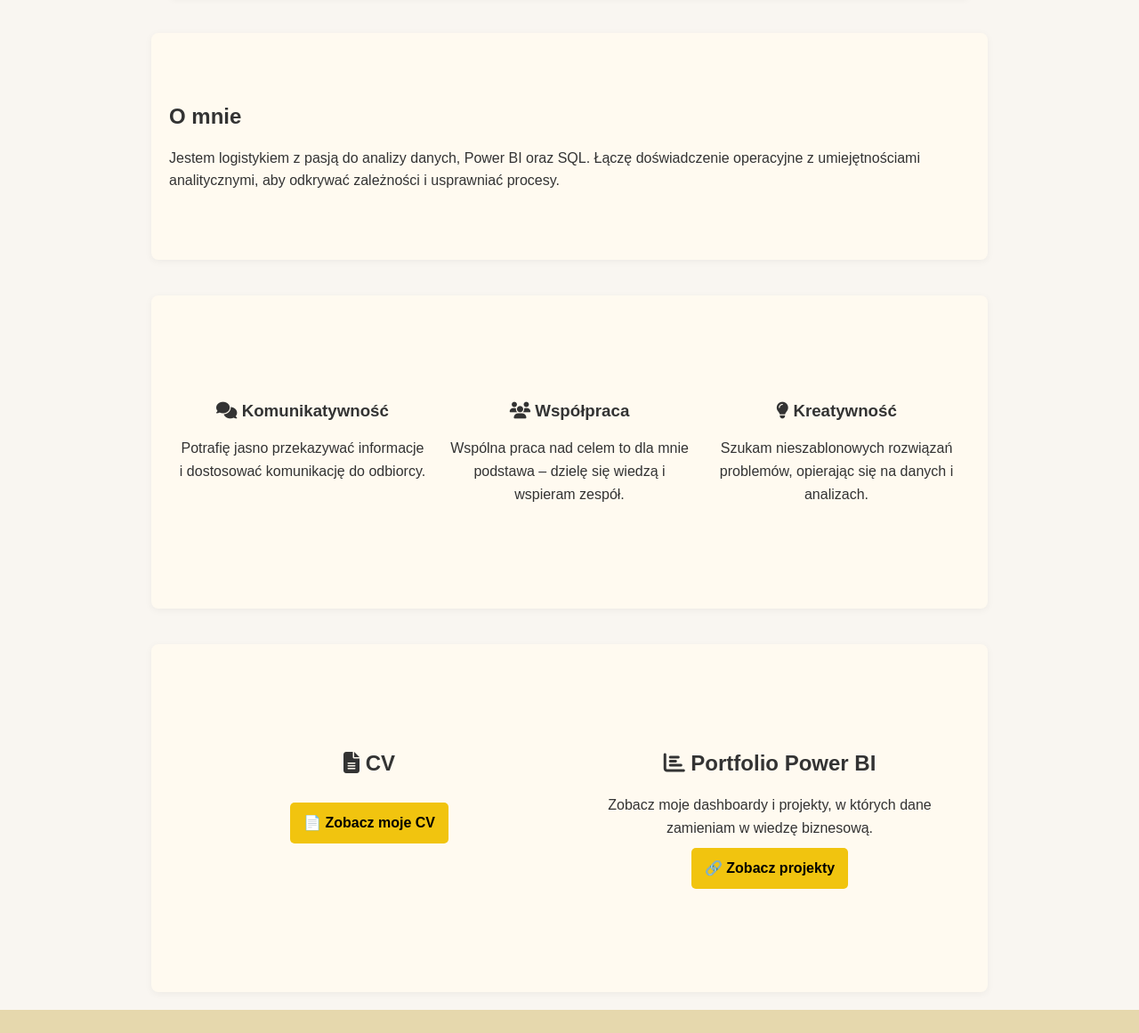
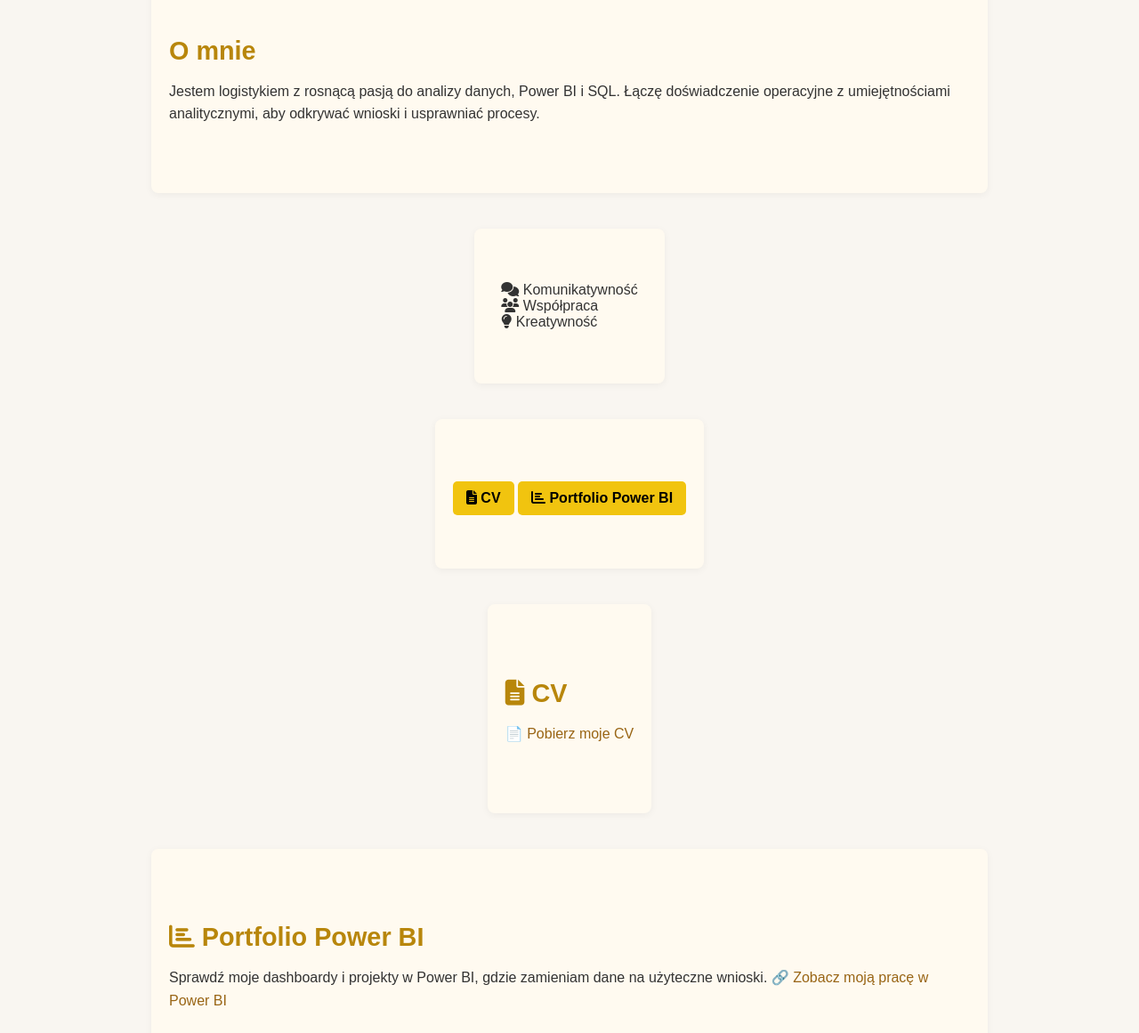
Before and after one commit to marcin782/marcincieslak.github.io, a plain HTML site: page index.html in a window 1280 px wide. Shown: the part 135-1296 px from the top of the page at 89% size. Drawn offline with Linux system fonts and the light colour scheme.

Commit message:
Update index.html

```diff
--- a/index.html
+++ b/index.html
@@ -12,6 +12,9 @@
   <link rel="stylesheet" href="style.css" />
 </head>
 <body>
+  <!-- Pasek tytułu -->
+  <div id="title">Marcin Cieślak</div>
+
   <!-- Header with flags -->
   <header>
     <div class="flags">
@@ -29,68 +32,57 @@
       <label for="menu-toggle" class="menu-icon"><i class="fas fa-bars"></i></label>
       <ul class="menu">
         <li><a href="#about">O mnie</a></li>
-        <li><a href="cv.html">CV</a></li>
+        <li><a href="#cv">CV</a></li>
         <li><a href="#portfolio">Portfolio Power BI</a></li>
       </ul>
     </nav>
   </header>
 
-  <!-- Title -->
-  <section id="title">
-    <h1>Marcin Cieślak</h1>
-  </section>
-
-  <!-- About -->
+  <!-- O mnie -->
   <section id="about">
-    <h2>O mnie</h2>
+    <h1>O mnie</h1>
     <p>
-      Jestem logistykiem z pasją do analizy danych, Power BI oraz SQL.
-      Łączę doświadczenie operacyjne z umiejętnościami analitycznymi,
-      aby odkrywać zależności i usprawniać procesy.
+      Jestem logistykiem z rosnącą pasją do analizy danych, Power BI i SQL.
+      Łączę doświadczenie operacyjne z umiejętnościami analitycznymi, aby odkrywać
+      wnioski i usprawniać procesy.
     </p>
   </section>
 
-  <!-- Skills (3 columns) -->
+  <!-- Umiejętności poziome -->
   <section id="skills">
-    <div class="skills-container">
-      <div class="skill">
-        <h3><i class="fas fa-comments"></i> Komunikatywność</h3>
-        <p>Potrafię jasno przekazywać informacje i dostosować komunikację do odbiorcy.</p>
-      </div>
-      <div class="skill">
-        <h3><i class="fas fa-users"></i> Współpraca</h3>
-        <p>Wspólna praca nad celem to dla mnie podstawa – dzielę się wiedzą i wspieram zespół.</p>
-      </div>
-      <div class="skill">
-        <h3><i class="fas fa-lightbulb"></i> Kreatywność</h3>
-        <p>Szukam nieszablonowych rozwiązań problemów, opierając się na danych i analizach.</p>
-      </div>
-    </div>
+    <div class="skill"><i class="fas fa-comments"></i> Komunikatywność</div>
+    <div class="skill"><i class="fas fa-users"></i> Współpraca</div>
+    <div class="skill"><i class="fas fa-lightbulb"></i> Kreatywność</div>
   </section>
 
-  <!-- CV + Portfolio (side by side) -->
-  <section id="cv-portfolio">
-    <div class="cv-portfolio-container">
-      <div class="cv-box">
-        <h2><i class="fas fa-file-alt"></i> CV</h2>
-        <p>
-          <a href="cv.html" class="btn">📄 Zobacz moje CV</a>
-        </p>
-      </div>
-      <div class="portfolio-box" id="portfolio">
-        <h2><i class="fas fa-chart-bar"></i> Portfolio Power BI</h2>
-        <p>
-          Zobacz moje dashboardy i projekty, w których dane zamieniam w wiedzę biznesową.
-          <a href="https://app.powerbi.com/" target="_blank" class="btn">🔗 Zobacz projekty</a>
-        </p>
-      </div>
-    </div>
+  <!-- CV + Portfolio -->
+  <section id="actions">
+    <a href="cv.html" class="btn"><i class="fas fa-file-alt"></i> CV</a>
+    <a href="#portfolio" class="btn"><i class="fas fa-chart-bar"></i> Portfolio Power BI</a>
+  </section>
+
+  <!-- CV -->
+  <section id="cv">
+    <h1><i class="fas fa-file-alt"></i> CV</h1>
+    <p>
+      <a href="files/CV_Marcin_Cieslak.pdf" target="_blank">📄 Pobierz moje CV</a>
+    </p>
+  </section>
+
+  <!-- Portfolio -->
+  <section id="portfolio">
+    <h1><i class="fas fa-chart-bar"></i> Portfolio Power BI</h1>
+    <p>
+      Sprawdź moje dashboardy i projekty w Power BI, gdzie zamieniam dane na
+      użyteczne wnioski.
+      <a href="https://app.powerbi.com/" target="_blank">🔗 Zobacz moją pracę w Power BI</a>
+    </p>
   </section>
 
   <!-- Footer -->
   <footer>
     <p>
-      <a href="mailto:kontakt@marcincieslak.pl">✉️ Wyślij email</a> |
+      <a href="mailto:kontakt@marcincieslak.pl">✉️ Wyślij e-mail</a> |
       <a href="https://www.linkedin.com/in/marcin-cieslak/" target="_blank">
         <i class="fab fa-linkedin"></i> LinkedIn
       </a>
```
